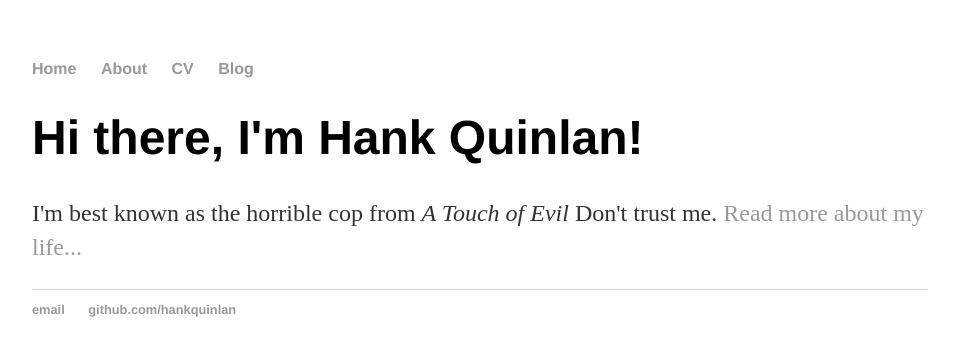
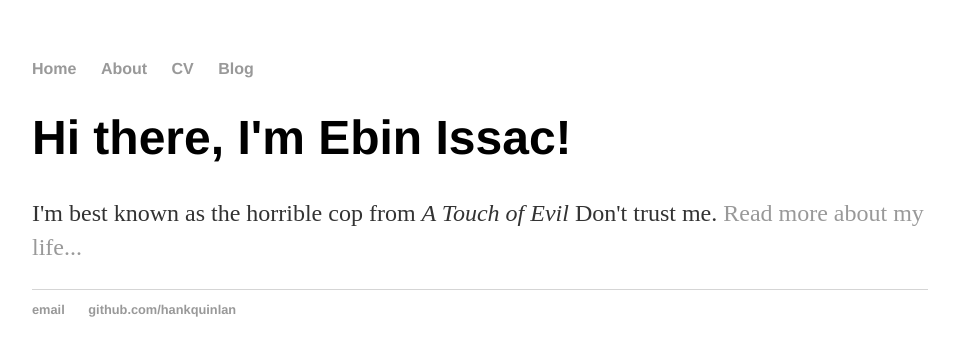
Before and after one commit to ebinpissac/ebinpissac.github.io, a Jekyll site: the page built from index.html, in a window 1280 px wide. Shown: the top 356 px of the page, without its empty margins (160-1115 px from the left). Built offline with Jekyll 4.4.1, drawn with Linux system fonts in a browser that asks for light colours.

Commit message:
Update index.html

```diff
--- a/index.html
+++ b/index.html
@@ -1,30 +1,8 @@
-<!DOCTYPE html>
-<html>
-	<head>
-		<title>Ebin Issac</title>
-		<!-- link to main stylesheet -->
-		<link rel="stylesheet" type="text/css" href="/css/main.css">
-	</head>
-	<body>
-		<nav>
-    		<ul>
-        		<li><a href="/">Home</a></li>
-	        	<li><a href="/about">About</a></li>
-        		<li><a href="/cv">CV</a></li>
-        		<li><a href="/blog">Blog</a></li>
-    		</ul>
-		</nav>
-		<div class="container">
-    		<div class="blurb">
-        		<h1>Hi there, I'm Hank Quinlan!</h1>
-				<p>I'm best known as the horrible cop from <em>A Touch of Evil</em> Don't trust me. <a href="/about">Read more about my life...</a></p>
-    		</div><!-- /.blurb -->
-		</div><!-- /.container -->
-		<footer>
-    		<ul>
-        		<li><a href="mailto:hankquinlanhub@gmail.com">email</a></li>
-        		<li><a href="https://github.com/hankquinlan">github.com/hankquinlan</a></li>
-			</ul>
-		</footer>
-	</body>
-</html>
+---
+layout: default
+title: Ebin Issac
+---
+<div class="blurb">
+	<h1>Hi there, I'm Ebin Issac!</h1>
+	<p>I'm best known as the horrible cop from <em>A Touch of Evil</em> Don't trust me. <a href="/about">Read more about my life...</a></p>
+</div><!-- /.blurb -->
```
